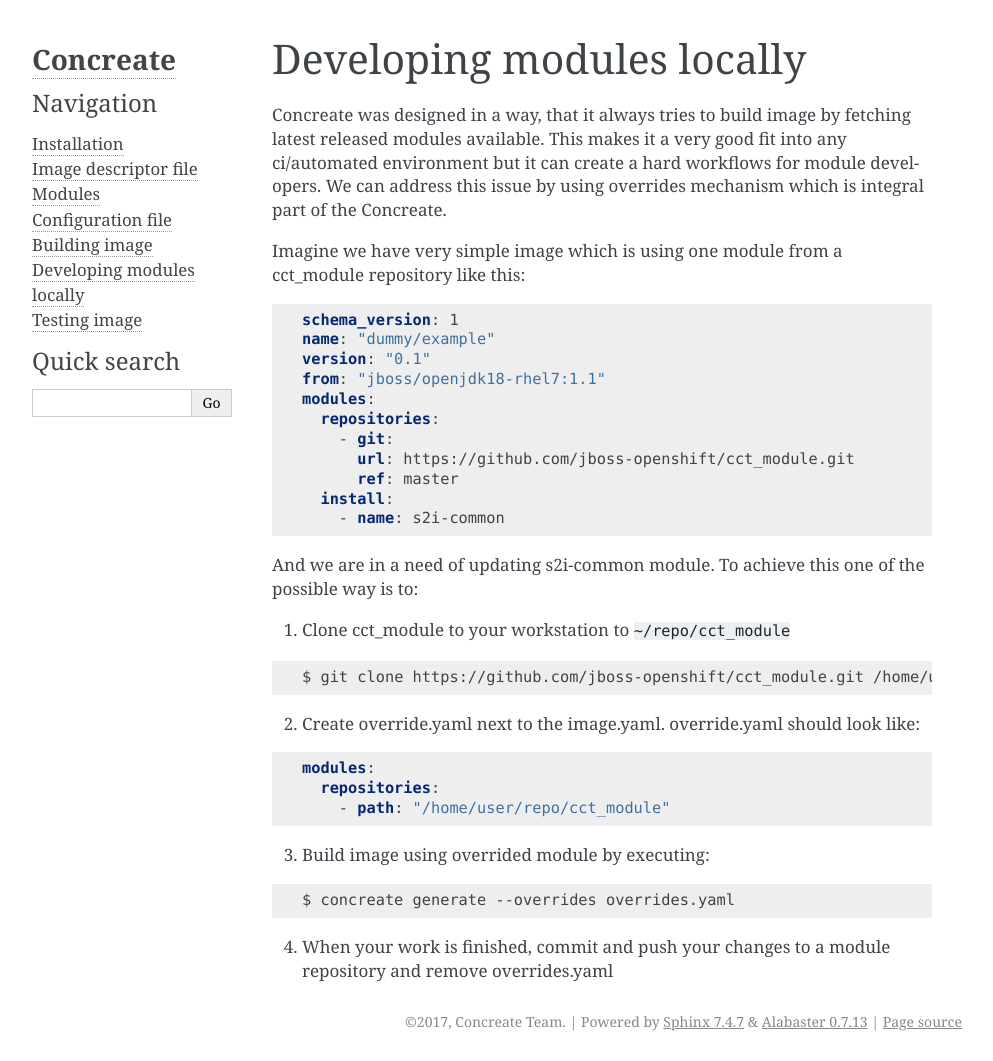
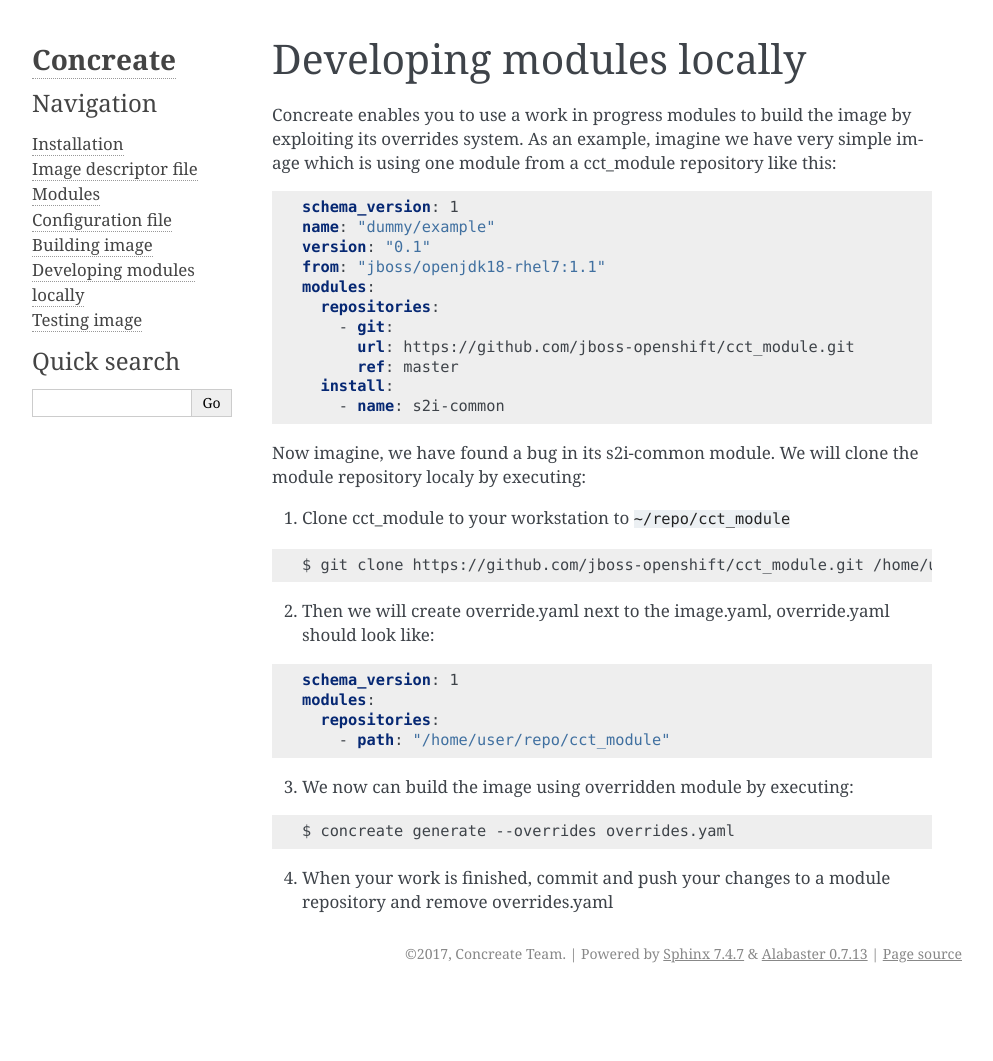
Before and after one commit to cekit/cekit, a Sphinx documentation site: the page built from docs/local_development.rst, in a window 1280 px wide. Shown: the whole page, without its empty margins (148-1141 px from the left). Built offline with Sphinx 7.4.7, drawn with Linux system fonts in a browser that asks for light colours; after the commit the page ends 993 px from its top, so only the background shows below that.

Commit message:
Updated docs, fixed overwriting of repository name.

```diff
--- a/docs/local_development.rst
+++ b/docs/local_development.rst
@@ -1,9 +1,7 @@
 Developing modules locally
 ==========================
 
-Concreate was designed in a way, that it always tries to build image by fetching latest released modules available. This makes it a very good fit into any ci/automated environment but it can create a hard workflows for module developers. We can address this issue by using overrides mechanism which is integral part of the Concreate.
-
-Imagine we have very simple image which is using one module from a cct_module repository like this:
+Concreate enables you to use a work in progress modules to build the image by exploiting its overrides system. As an example, imagine we have very simple image which is using one module from a cct_module repository like this:
 
 .. code:: yaml
 
@@ -20,7 +18,7 @@
       - name: s2i-common
 
 
-And we are in a need of updating s2i-common module. To achieve this one of the possible way is to:
+Now imagine,  we have found a bug in its s2i-common module. We will clone the module repository localy by executing:
 
 1. Clone cct_module to your workstation to ``~/repo/cct_module``
 
@@ -28,15 +26,16 @@
 
   $ git clone https://github.com/jboss-openshift/cct_module.git /home/user/repo/cct_module
 
-2. Create override.yaml next to the image.yaml. override.yaml should look like:
+2. Then we will create override.yaml next to the image.yaml, override.yaml should look like:
 
 .. code:: yaml
 
+  schema_version: 1
   modules:
     repositories:
       - path: "/home/user/repo/cct_module"
 
-3. Build image using overrided module by executing:
+3. We now can build the image using overridden module by executing:
 
 .. code:: bash
 
```
Also changed, not shown: 1 other file.
